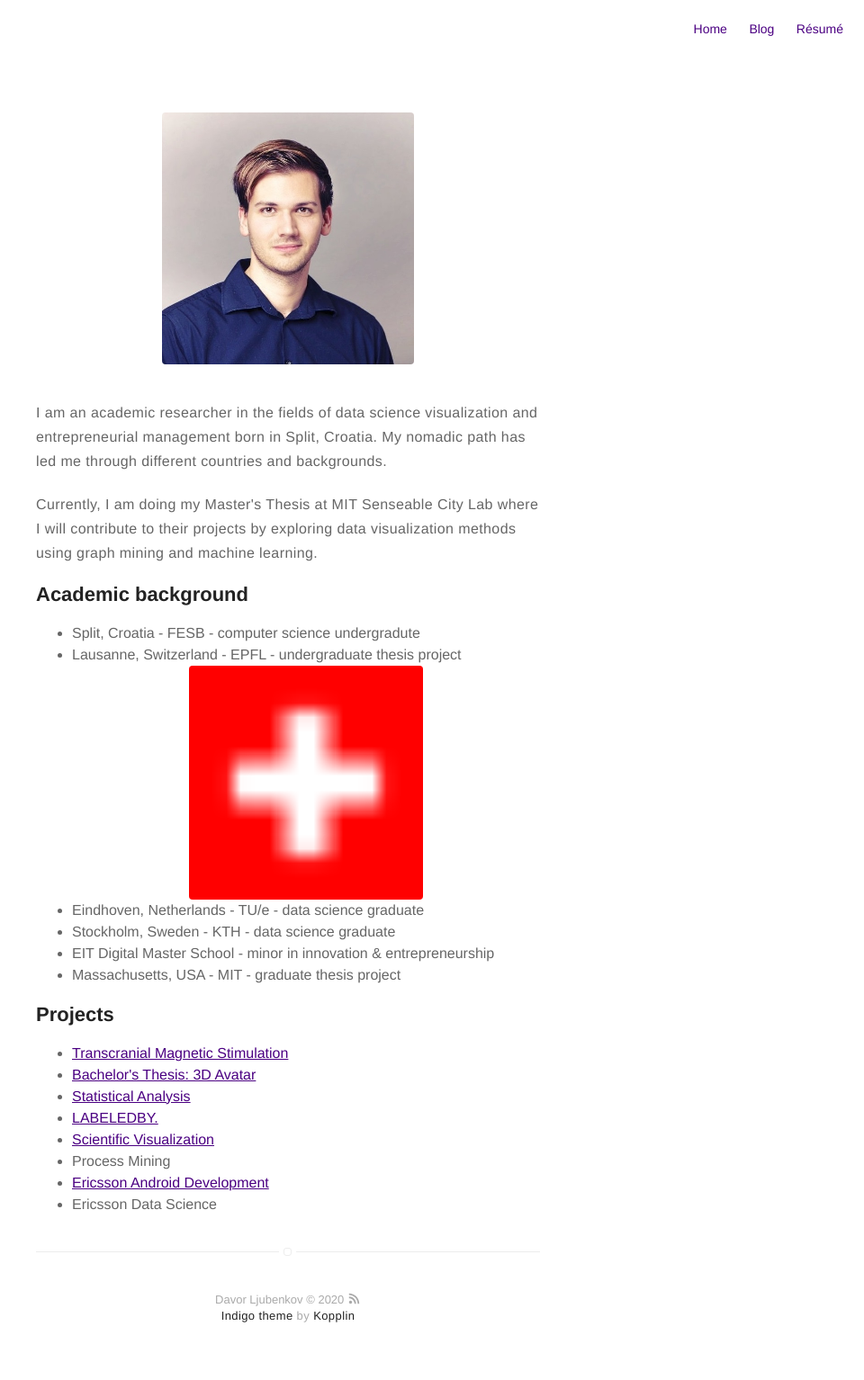
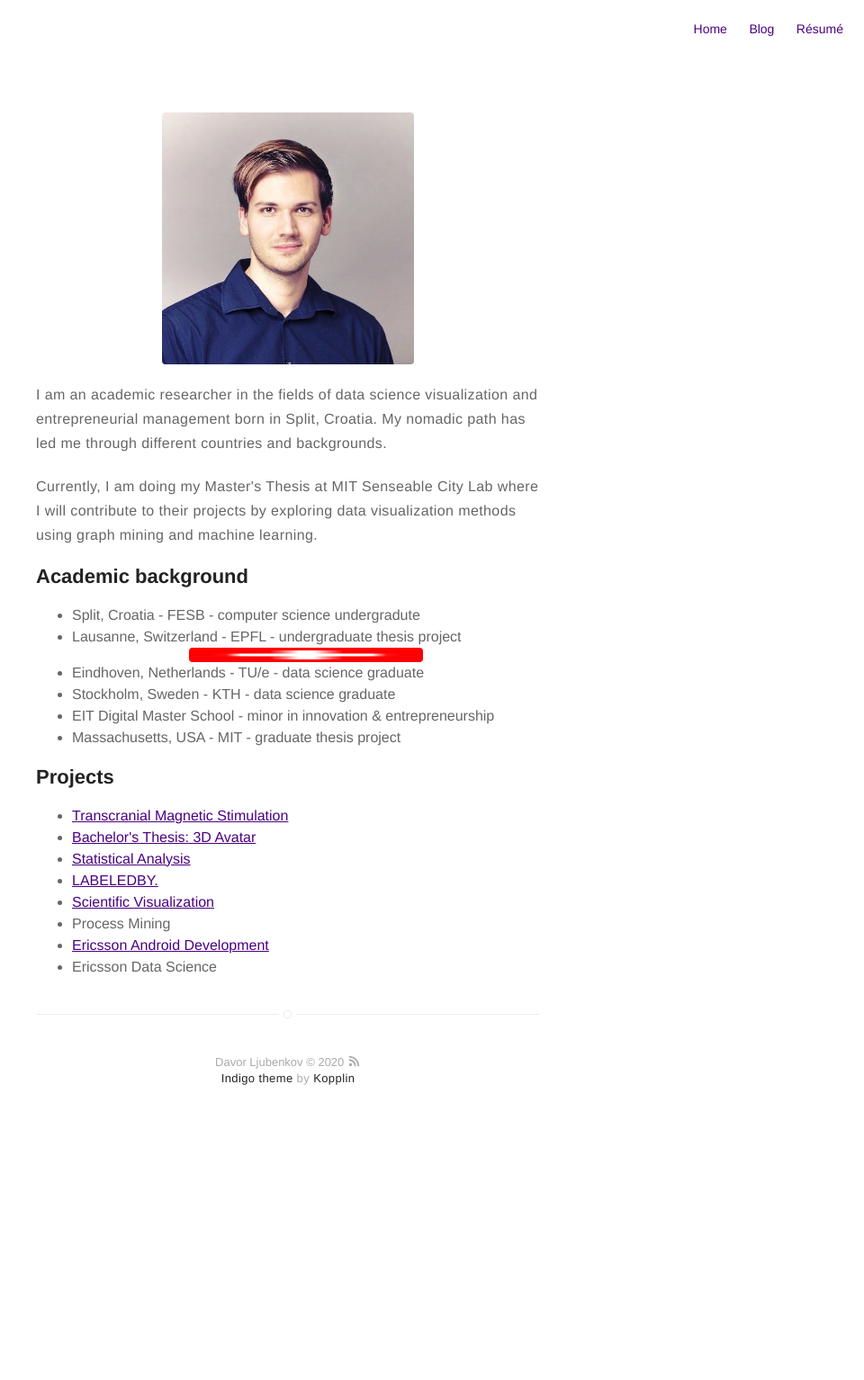
Before and after one commit to dljubenk/dljubenk.github.io, a Jekyll site: the page built from about.md, in a window 1280 px wide. Shown: the whole page at 90% size, without its empty margins (320-1280 px from the left). Built offline with Jekyll 4.4.1, drawn with Linux system fonts in a browser that asks for light colours; after the commit the page ends 1270 px from its top, so only the background shows below that.

Commit message:
Update about.md

```diff
--- a/about.md
+++ b/about.md
@@ -3,8 +3,6 @@ title: About
 layout: page
 ---
 ![Profile Image]({{ site.url }}/{{ site.picture }})
-
-![](assets/images/ch.png)
 
 
 <p>I am an academic researcher in the fields of data science visualization and entrepreneurial management born in Split, Croatia. My nomadic path has led me through different countries and backgrounds. </p>
@@ -16,7 +14,7 @@ layout: page
 
 <ul class="skill-list">
 	<li>Split, Croatia - FESB - computer science undergradute</li>
-	<li>Lausanne, Switzerland - EPFL - undergraduate thesis project <img src="../assets/images/ch.png">	</li>
+	<li>Lausanne, Switzerland - EPFL - undergraduate thesis project <img src="../assets/images/ch.png" height="16" width="16">	</li>
 	<li>Eindhoven, Netherlands - TU/e - data science graduate</li>
 	<li>Stockholm, Sweden - KTH - data science graduate</li>
 	<li>EIT Digital Master School - minor in innovation & entrepreneurship</li>
```
